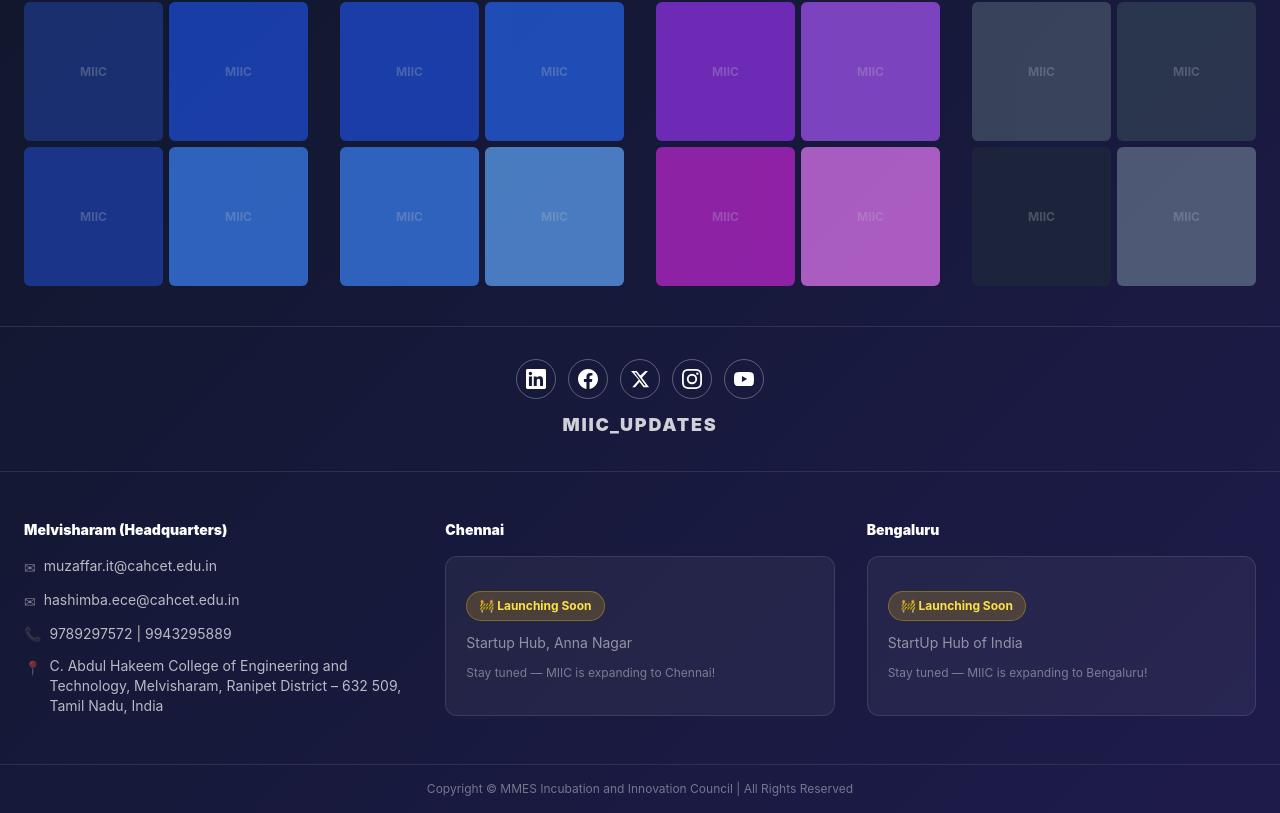
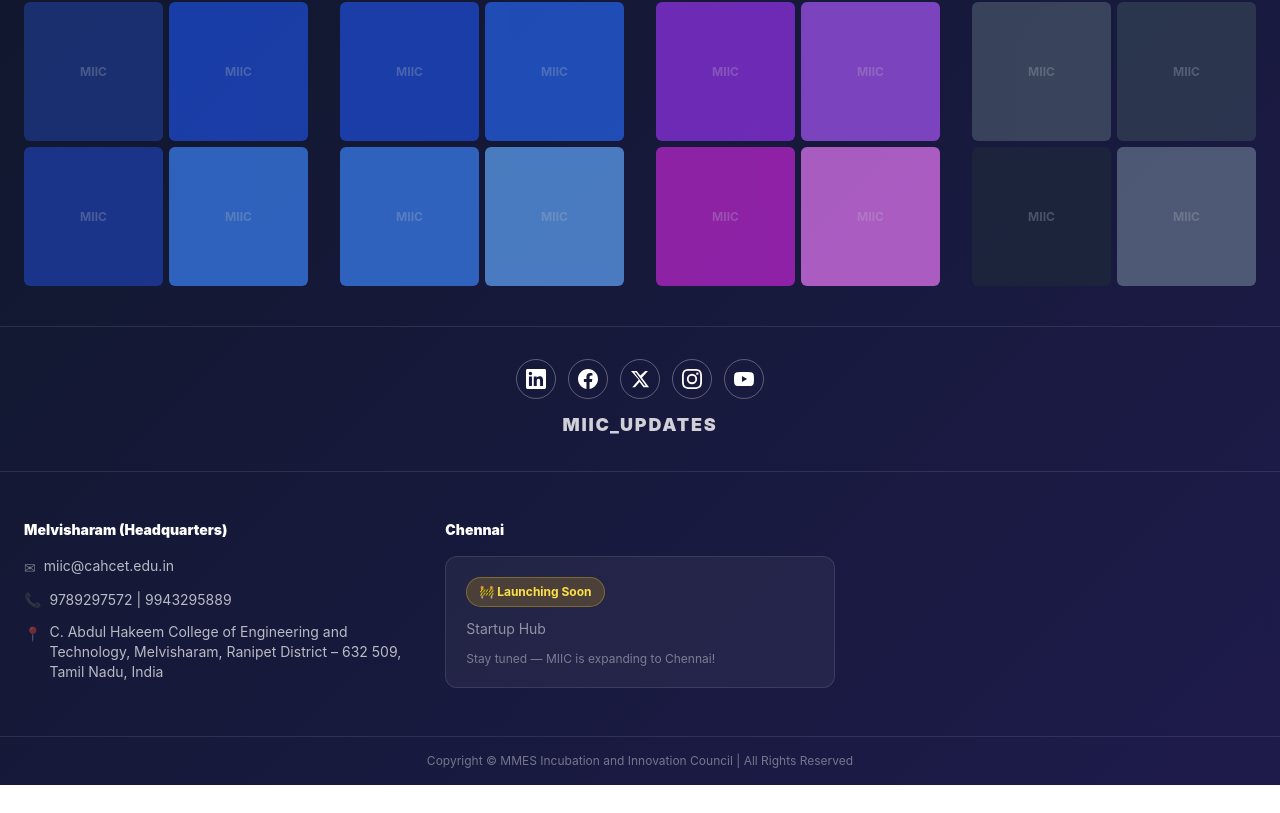
Before and after one commit to campusonec1-prog/MMES-Incubation, a React (Vite) app: page / in a window 1280 px wide. Shown: the part 6129-6942 px from the top of the page. After the commit the page ends 6914 px from the top, so only its background shows below. Built offline with nearby package versions, Linux system fonts and the light colour scheme.

Commit message:
Updated All the features

```diff
--- a/src/Components/Footer.jsx
+++ b/src/Components/Footer.jsx
@@ -43,24 +43,6 @@
     email: 'miic@cahcet.edu.in',
     phones: ['+91 98765 43210'],
     address: 'C. Abdul Hakeem College of Engineering and Technology, Melvisharam, Ranipet District – 632 509, Tamil Nadu, India',
-  },
-  {
-    city: 'Chennai',
-    email: 'miic.chennai@cahcet.edu.in',
-    phones: ['+91 91760 72920'],
-    address: 'Startup Hub, Anna Nagar, Chennai – 600 040',
-  },
-  {
-    city: 'Bengaluru',
-    email: 'miic.blr@cahcet.edu.in',
-    phones: ['+91 88929 29860'],
-    address: 'StartUp Hub of India, Bengaluru',
-  },
-  {
-    city: 'Ranipet',
-    email: 'miic.ranipet@cahcet.edu.in',
-    phones: ['+91 99446 31425'],
-    address: 'MIIC Satellite Office, Ranipet Industrial Area, Tamil Nadu',
   },
 ];
 
@@ -163,11 +145,7 @@
             <ul className="space-y-3 text-sm text-white/70">
               <li className="flex items-start gap-2">
                 <span className="mt-0.5 shrink-0 opacity-60">✉</span>
-                <a href="mailto:muzaffar.it@cahcet.edu.in" className="hover:text-white transition-colors break-all">muzaffar.it@cahcet.edu.in</a>
-              </li>
-              <li className="flex items-start gap-2">
-                <span className="mt-0.5 shrink-0 opacity-60">✉</span>
-                <a href="mailto:hashimba.ece@cahcet.edu.in" className="hover:text-white transition-colors break-all">hashimba.ece@cahcet.edu.in</a>
+                <a href="mailto:miic@cahcet.edu.in" className="hover:text-white transition-colors break-all">miic@cahcet.edu.in</a>
               </li>
               <li className="flex items-center gap-2">
                 <span className="opacity-60 shrink-0">📞</span>
@@ -182,8 +160,7 @@
 
           {/* Chennai — Launching Soon */}
           {[
-            { city: 'Chennai', desc: 'Startup Hub, Anna Nagar' },
-            { city: 'Bengaluru', desc: 'StartUp Hub of India' },
+            { city: 'Chennai', desc: 'Startup Hub' },
           ].map(loc => (
             <div key={loc.city} className="flex flex-col">
               <h4 className="font-black text-white mb-4 text-sm">{loc.city}</h4>
--- a/src/Pages/About.jsx
+++ b/src/Pages/About.jsx
@@ -4,13 +4,14 @@
 const milestones = [
   { year: '2024', title: 'MIIC Established', desc: 'The MMES Incubation and Innovation Council was formally constituted at C. Abdul Hakeem College of Engineering and Technology, Melvisharam.' },
   { year: '2024', title: 'Infrastructure Setup', desc: 'State-of-the-art incubation space, GPU lab, IoT platforms, and NABL-accredited labs were provisioned for resident startups.' },
-  { year: '2025', title: 'First Cohort Open', desc: 'MIIC opened applications for its first cohort of startups across four thrust areas — Life Sciences, Industry 4.0, Mobility, and Aerospace.' },
-  { year: '2025', title: 'Expanding Reach', desc: 'Plans underway to establish satellite hubs in Chennai and Bengaluru to widen the startup support network.' },
+  { year: '2025', title: 'Expanding Reach', desc: 'Plans underway to establish satellite hubs in Chennai to widen the startup support network.' },
 ];
 
 const team = [
   { name: 'Dr Mohammed Muzaffar Hussain', role: 'MIIC Coordinator', dept: 'Dept. of Information Technology', email: 'muzaffar.it@cahcet.edu.in' },
-  { name: 'Mr. Hashim B A', role: 'MIIC Co-Coordinator', dept: 'Dept. of Electronics & Communication Engineering', email: 'hashimba.ece@cahcet.edu.in' },
+  { name: 'Mr. Hashim B A', role: 'R&D Head', dept: 'Dept. of Electronics & Communication Engineering', email: 'hashimba.ece@cahcet.edu.in' },
+  { name: 'Dr. R.Z. Inamul Hussain', role: 'Innovation Coordinator', dept: 'Associate Professor/CSE', email: '' },
+  { name: 'Dr. Y.J. Nazeer Ahmed', role: 'Startup Coordinator', dept: 'Associate Professor/ECE', email: '' },
 ];
 
 const values = [
@@ -57,7 +58,7 @@
               We provide the infrastructure, mentoring, funding guidance, and industry connections necessary to transform nascent ideas into scalable, market-ready products and businesses.
             </p>
             <p className="text-gray-600 leading-relaxed">
-              Our focus areas span <strong>Artificial Intelligence & IoT</strong>, <strong>Life Sciences & Bio-Innovation</strong>, <strong>Sustainable Infrastructure</strong>, and <strong>Clean Mobility</strong> — technologies that will define the next decade.
+              Our focus areas span <strong>Artificial Intelligence & IoT</strong>, <strong>Life Sciences & Bio-Innovation</strong>, <strong>Sustainable Infrastructure</strong> technologies that will define the next decade.
             </p>
           </div>
           <div className="grid grid-cols-2 gap-5">
@@ -151,7 +152,7 @@
                 <h4 className="font-black text-gray-900 text-lg mb-1">{t.name}</h4>
                 <p className="text-blue-700 font-bold text-sm mb-1">{t.role}</p>
                 <p className="text-gray-400 text-xs mb-4">{t.dept}</p>
-                <a href={`mailto:${t.email}`} className="text-blue-600 text-xs hover:underline break-all">{t.email}</a>
+                {t.email && <a href={`mailto:${t.email}`} className="text-blue-600 text-xs hover:underline break-all">{t.email}</a>}
               </div>
             ))}
           </div>
```
